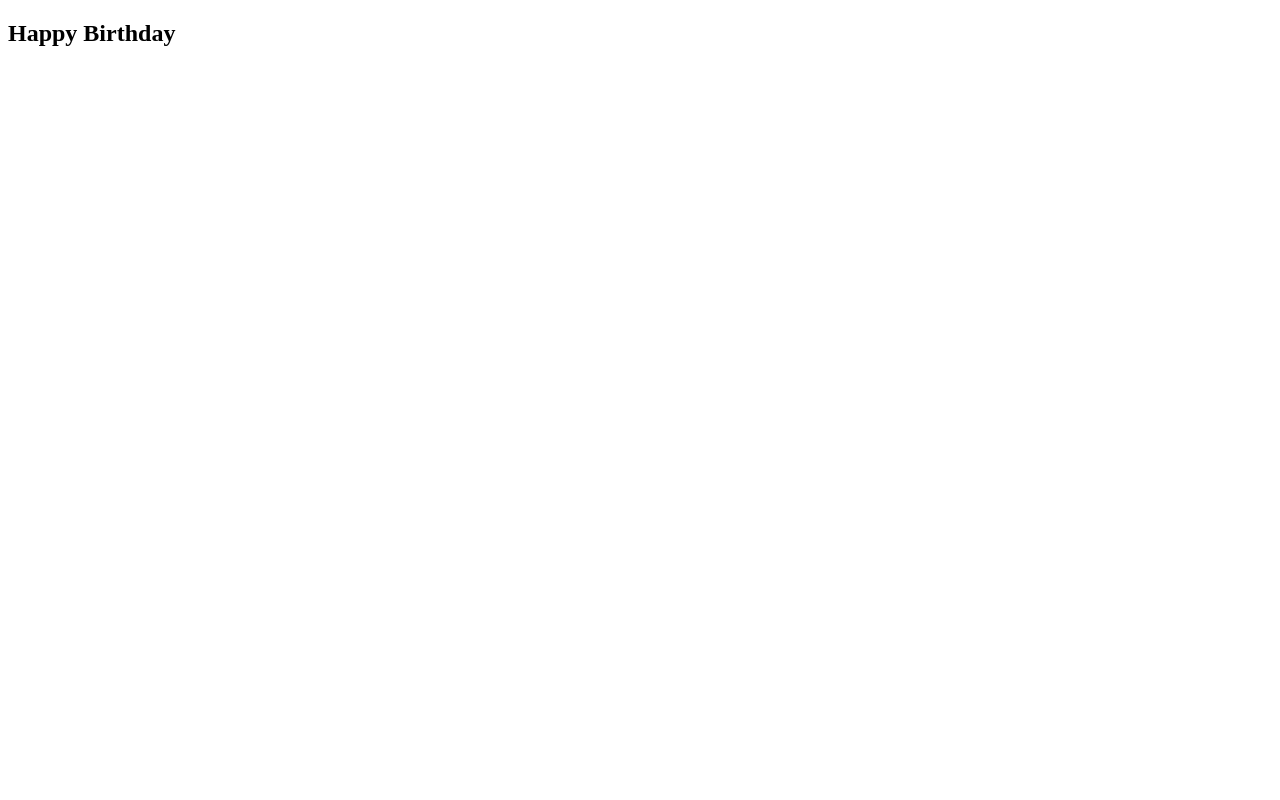
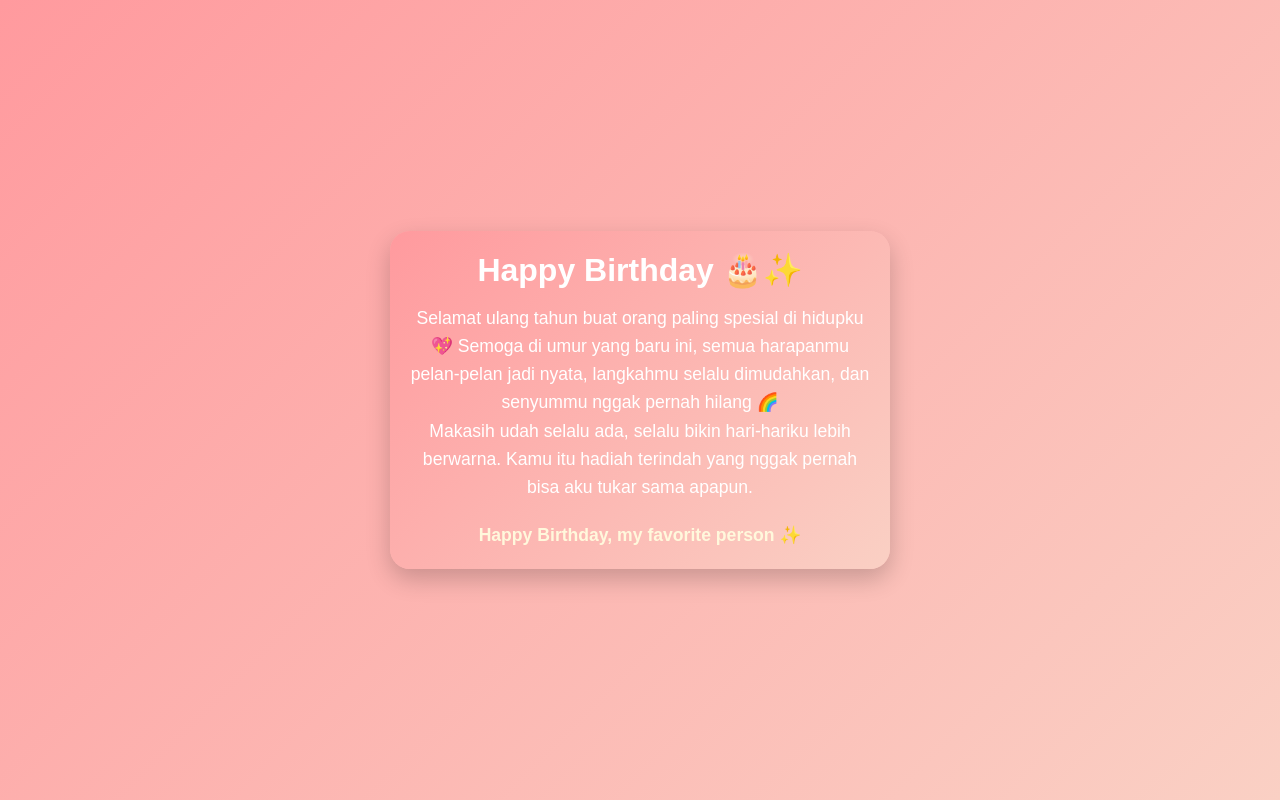
Before and after one commit to 7arzz/Happy-birthday, a plain HTML site: page ucapan.html in a window 1280 px wide. Drawn offline with nearby package versions, Linux system fonts and the light colour scheme.

Commit message:
style : rapihin ucapan.html

```diff
--- /dev/null
+++ b/ucapan.css
@@ -0,0 +1,28 @@
+.card {
+  max-width: 500px;
+  margin: 50px auto;
+  padding: 20px;
+  background: linear-gradient(135deg, #ff9a9e, #fad0c4);
+  border-radius: 20px;
+  box-shadow: 0 10px 25px rgba(0, 0, 0, 0.2);
+  text-align: center;
+  color: white;
+  font-family: "Poppins", sans-serif;
+}
+
+.card h2 {
+  font-size: 2rem;
+  margin-bottom: 15px;
+}
+
+.card p {
+  font-size: 1.1rem;
+  line-height: 1.6;
+}
+
+.highlight {
+  margin-top: 20px;
+  font-size: 1.3rem;
+  font-weight: bold;
+  color: #fff8dc;
+}
--- a/ucapan.html
+++ b/ucapan.html
@@ -3,11 +3,35 @@
   <head>
     <meta charset="UTF-8" />
     <meta name="viewport" content="width=device-width, initial-scale=1.0" />
+    <!-- AOS -->
+    <link
+      rel="stylesheet"
+      href="https://cdn.jsdelivr.net/npm/aos@2.3.4/dist/aos.css"
+    />
+    <!-- CSS -->
+    <link rel="stylesheet" href="style.css" />
+    <link rel="stylesheet" href="ucapan.css" />
     <title>HBD</title>
   </head>
   <body>
-    <div class="card">
-      <h2>Happy Birthday</h2>
+    <div data-aos="zoom-in" data-aos-delay="500" class="card">
+      <h2>Happy Birthday 🎂✨</h2>
+      <p>
+        Selamat ulang tahun buat orang paling spesial di hidupku 💖 Semoga di
+        umur yang baru ini, semua harapanmu pelan-pelan jadi nyata, langkahmu
+        selalu dimudahkan, dan senyummu nggak pernah hilang 🌈
+      </p>
+      <p>
+        Makasih udah selalu ada, selalu bikin hari-hariku lebih berwarna. Kamu
+        itu hadiah terindah yang nggak pernah bisa aku tukar sama apapun.
+      </p>
+      <p class="highlight">Happy Birthday, my favorite person ✨</p>
     </div>
+
+    <!-- AOS -->
+    <script src="https://cdn.jsdelivr.net/npm/aos@2.3.4/dist/aos.js"></script>
+    <script>
+      AOS.init();
+    </script>
   </body>
 </html>
```
Also changed, not shown: index.html (+18 -2 lines).
